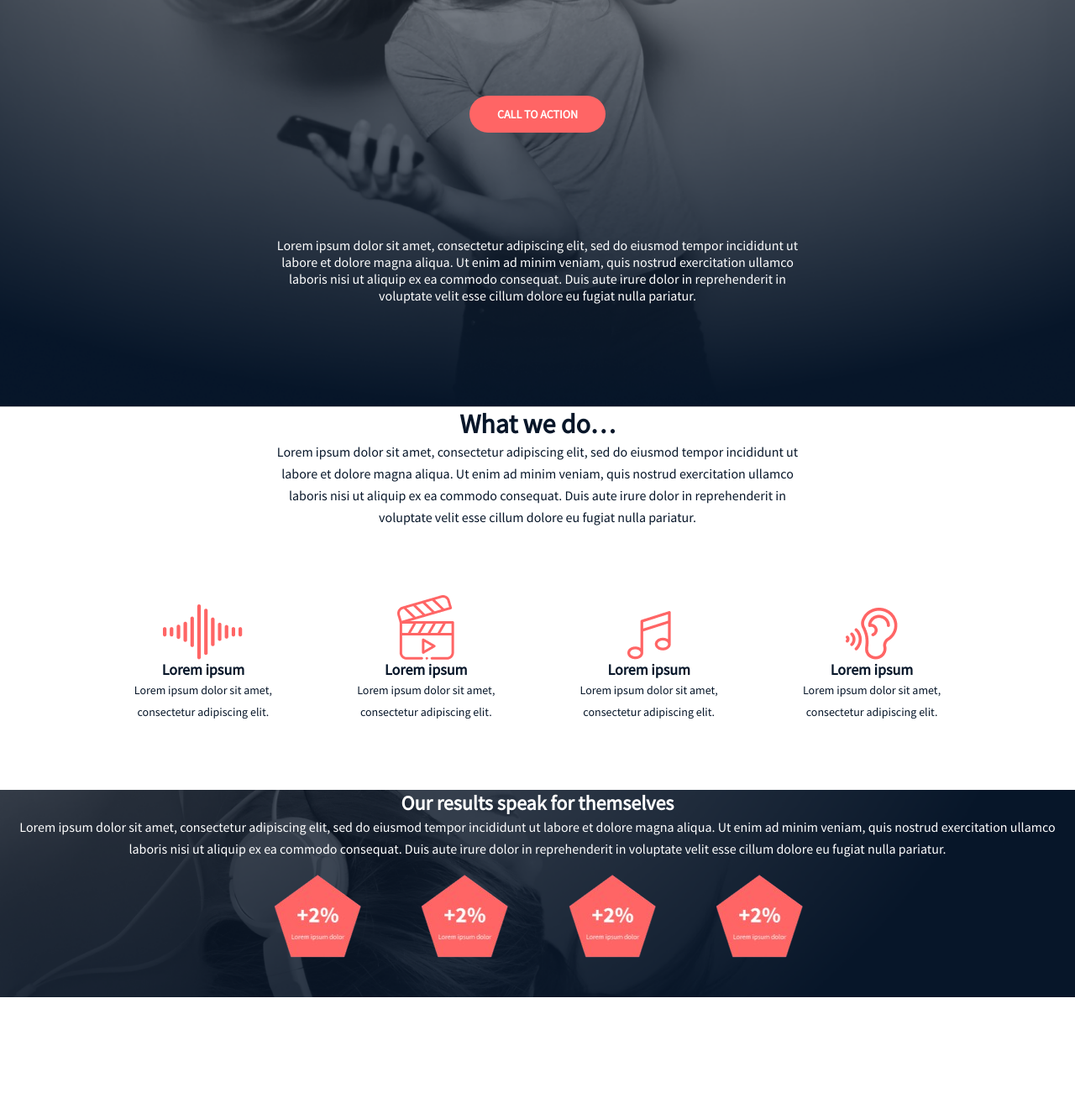
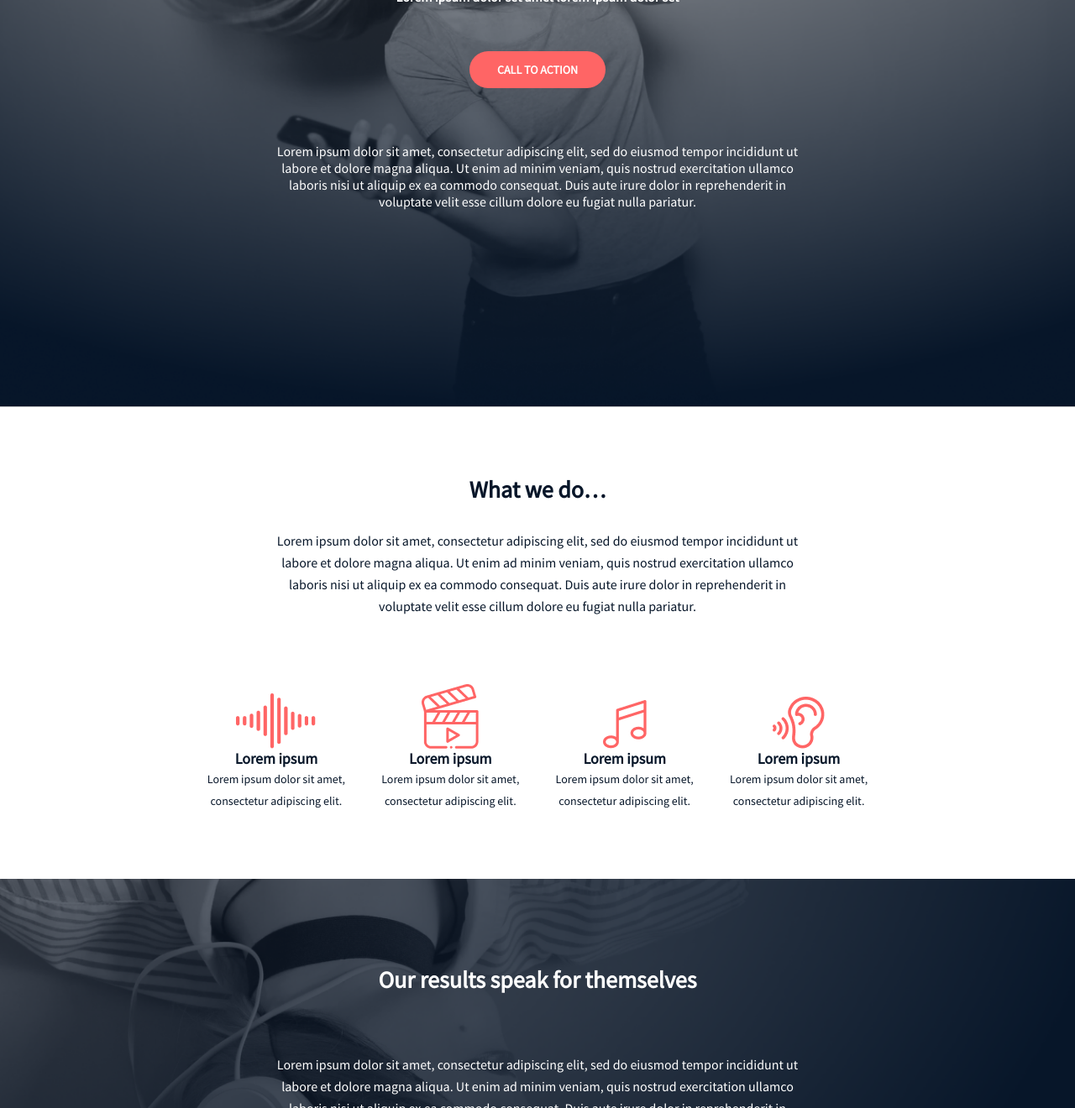
Before and after one commit to Oumaelba/alx_html_css, a plain HTML site: page headphones/2-index.html in a window 1280 px wide. Shown: the part 348-1668 px from the top of the page at 84% size. Before the commit the page ends 1536 px from the top, so only its background shows below. Drawn offline with Linux system fonts and the light colour scheme.

Commit message:
3. "Our results" section is done

```diff
--- a/headphones/1-styles.css
+++ b/headphones/1-styles.css
@@ -201,7 +201,6 @@ button:active{
 	font-size: 18px;
 	font-weight: 600;
 	color: var(--blue);
-	/* margin-top: 110px; */
 }
 .icons p{
 	color: var(--blue);
--- a/headphones/2-index.html
+++ b/headphones/2-index.html
@@ -31,6 +31,7 @@
 			</section>
 		</div>
 	</div>
+		<div class="container">
 			<section class="do">
 				<h2>What we do…</h2>
 				<p>Lorem ipsum dolor sit amet, consectetur adipiscing elit, sed do eiusmod tempor incididunt ut labore et dolore magna aliqua. Ut enim ad minim veniam, quis nostrud exercitation ullamco laboris nisi ut aliquip ex ea commodo consequat. Duis aute irure dolor in reprehenderit in voluptate velit esse cillum dolore eu fugiat nulla pariatur.</p>
@@ -57,6 +58,9 @@
 					</div>
 				</div>
 			</section>
+		</div>
+		<div class="back-image">
+		<div class="container">
 			<section class="results">
 					<h2>Our results speak for themselves</h2>
 					<p>Lorem ipsum dolor sit amet, consectetur adipiscing elit,
@@ -73,6 +77,8 @@
 						<img src="./images/poly-removebg-preview.png" alt="plyglone">
 					</div>
 			</section>
+		</div>
+		</div>
 	</main>
 </body>
 </html>
--- a/headphones/2-styles.css
+++ b/headphones/2-styles.css
@@ -30,7 +30,6 @@ version when the screen width is 480px or less
 body, html{
 	height: 100%;
 	margin: 0;
-	/* position: relative; also this */
 }
 .background-image{
 	background-image: url(./images/background.png);
@@ -38,6 +37,14 @@ body, html{
 	background-position: center;
 
 }
+.container{
+	max-width: 1000px;
+	margin: 0 auto;
+	width: 100%;
+	padding-left: 5px;
+	padding-right: 5px;
+}
+/* Start header */
 nav{
 	display: flex;
 	justify-content: space-around;
@@ -58,6 +65,8 @@ nav li{
 }
 nav a{
 	text-decoration: none;
+	padding-left: 5px;
+	padding-right: 5px;
 }
 nav a:hover{
 	color: var(--pink);
@@ -92,28 +101,29 @@ nav a:active{
 	width: 161px;
 	flex-shrink: 0;
 }
-.container{
-	max-width: 1000px;
-	margin: 0 auto;
-	width: 100%;
-	padding: 0 20px;
-}
+/* END Header */
+/* Start of first part */
 .intro{
 	display: flex;
 	flex-direction: column;
 	align-items: center;
-	justify-content: space-evenly;
+	justify-content: flex-start;
+	align-content: center;
 	min-height: 100vh;
+	padding: 5px;
+	overflow: hidden;
 }
 .intro h1{
-	font-size: 32px;
+	font-size: 35px;
 	font-weight: 700;
 	text-align: center;
-	}
+	margin-top: 250px;
+}
 .intro h3{
 	font-size: 16px;
 	font-weight: 700;
 	text-align: center;
+	padding-top: 2px;
 }
 .intro button{
 	border: 0;
@@ -124,6 +134,9 @@ nav a:active{
 	align-items: center;
 	font-size: 14px;
 	font-weight: 700;
+	margin-top: 55px;
+	margin-bottom: 45px;
+	padding: 2px;
 }
 button:hover{
 	opacity: 0.9;
@@ -137,7 +150,12 @@ button:active{
 	font-size: 16px;
 	font-style: normal;
 	font-weight: 400;
+	padding-top: 10px;
+	margin-top: 10px;
+	margin-bottom: 50px;
 }
+/* END of first part */
+/* Start of the second part */
 .do{
 	display: flex;
 	flex-direction: column;
@@ -148,11 +166,12 @@ button:active{
 .do h2{
 	text-align: center;
 	color: var(--blue);
-	font-size: 32px;
+	font-size: 28px;
 	font-style: normal;
 	font-weight: 600;
 	line-height: normal;
-	/* margin-bottom: 10px; */
+	margin-top: 80px;
+	padding-bottom: 30px;
 }
 .do p{
 	text-align: center;
@@ -183,7 +202,6 @@ button:active{
 	font-size: 18px;
 	font-weight: 600;
 	color: var(--blue);
-	/* margin-top: 110px; */
 }
 .icons p{
 	color: var(--blue);
@@ -191,30 +209,39 @@ button:active{
 	font-weight: 400;
 
 }
-.results {
+.back-image {
 	background-image: url(./images/dark.png);
 	background-size: cover;
 	background-position: center;
-	/* max-width: 1400px;
-	max-height: 650px; */
+	padding: 2px;
+}
+.results {
 	display: flex;
 	flex-direction: column;
-	justify-content: space-evenly;
 	align-items: center;
+	/* height: 100vh; */
 }
-.results h3{
-	/* text-align: center; */
-	font-size: 32px;
+.results h2{
+	text-align: center;
+	font-size: 28px;
 	font-weight: 600;
-	/* margin-top: px; */
-
+	margin-top: 100px;
+	padding-bottom: 70px;
 }
 .results p{
 	text-align: center;
 	font-size: 16px;
 	font-weight: 400;
 	line-height: 26px;
+	max-width: 650px;
+	padding-bottom: 50px;
+
 }
+.poly {
+	padding-top: 100px;
+	padding-bottom: 50px;
+}
+/* For phones */
 @media (max-width: 480px) {
     .nav-links {
         display: none;
@@ -256,4 +283,14 @@ button:active{
 	.logo{
 		margin-top: 5px;
 	}
+	.container{
+		max-width: 300px;
+	}
+	.intro h1{
+		font-size: 25px;
+	}
+	.intro h3{
+		font-size: 10px;
+		padding-top: 5px;
+	}
 }
```
Also changed, not shown: headphones/1-index.html (indentation only). Lines whose indentation alone changed are shown as unchanged.
